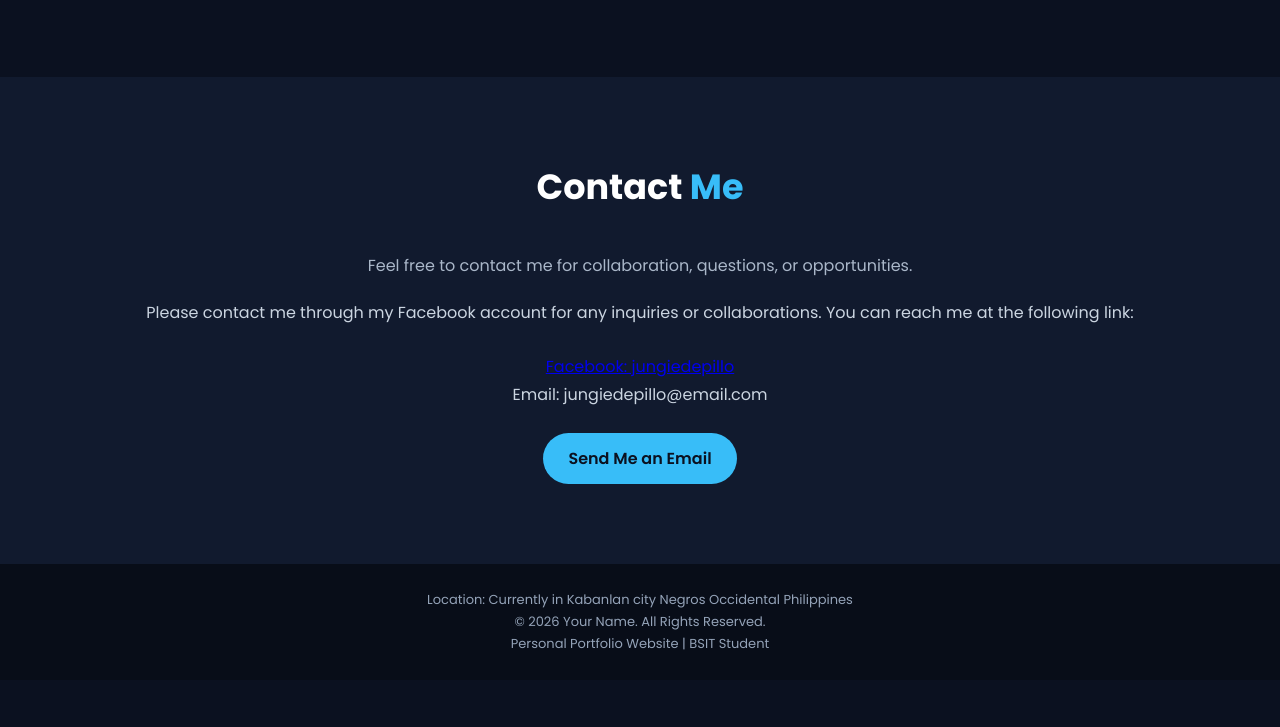
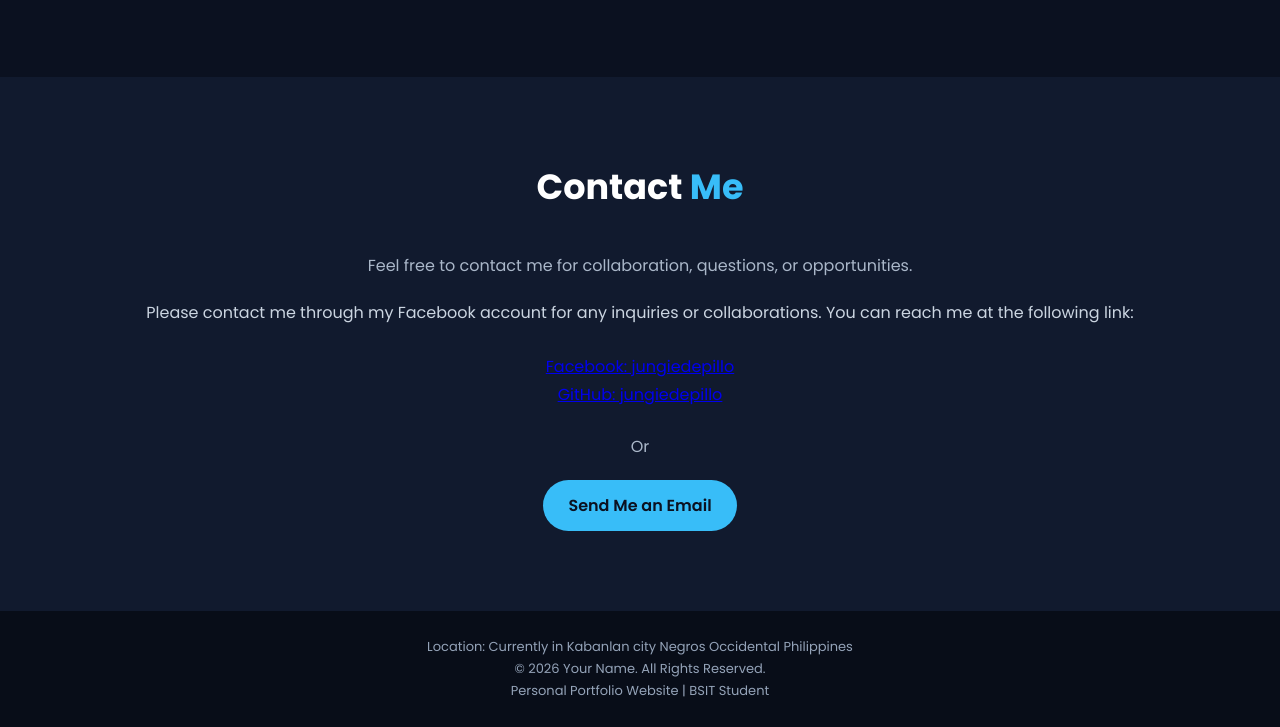
Before and after one commit to jungiedepillo-debug/Depillo-Project-1, a plain HTML site: page index.html in a window 1280 px wide. Shown: the part 2136-2863 px from the top of the page. Before the commit the page ends 2816 px from the top, so only its background shows below. Drawn offline with Linux system fonts and the light colour scheme.

Commit message:
Cantact Update

```diff
--- a/index.html
+++ b/index.html
@@ -158,9 +158,12 @@
 
 
             <p> Please contact me through my Facebook account for any inquiries or collaborations. You can reach me at the following link: </p> <br>
-            <a href="https://www.facebook.com/jungiealpuerto" target="_blank">Facebook: jungiedepillo</a>
-              <p>        Email: jungiedepillo@email.com</p>
+            <a href="https://www.facebook.com/jungiealpuerto" target="_blank">Facebook: jungiedepillo</a> <br>
+
+               <a href="https://github.com/jungiedepillo-debug" target="_blank">GitHub: jungiedepillo</a>
         </div>
+
+        <p>Or</p>
 
         <a href="mailto:jungiedepillo@email.com" class="btn">
             Send Me an Email
```
